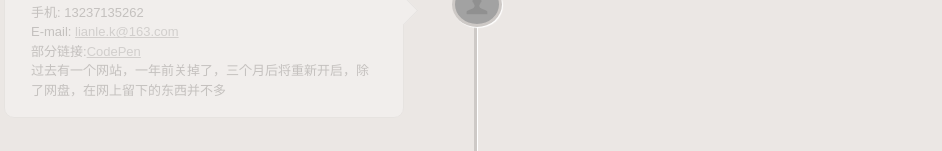
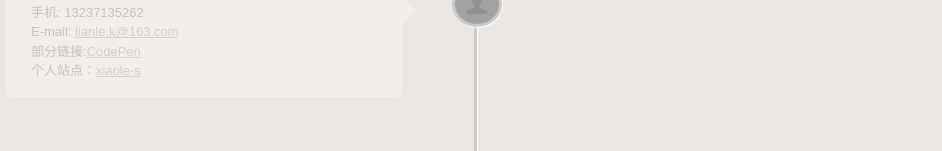
Before and after one commit to xiaole-s/xiaole-s.github.io, a plain HTML site: page bygone2014.html in a window 1280 px wide. Shown: the part 5520-5671 px from the top of the page, without its empty margins (164-1106 px from the left). Drawn offline with Linux system fonts and the light colour scheme.

Commit message:
Update bygone2014.html

```diff
--- a/bygone2014.html
+++ b/bygone2014.html
@@ -239,7 +239,7 @@
                         <li>手机: 13237135262</li>
                         <li>E-mail: <a href="mailto:lianle.k@163.com" target="_blank">lianle.k@163.com</a></li>
                         <li>部分链接:<a href="http://codepen.io/xiaole" target="_blank">CodePen</a></li>
-                        <li>过去有一个网站，一年前关掉了，三个月后将重新开启，除了网盘，在网上留下的东西并不多</li>
+                        <li>个人站点：<a href="http://www.osopod.com" target="_blank">xiaole-s</a></li>
                     </ul>
                 </div>
                 <div class="event_date">
```
